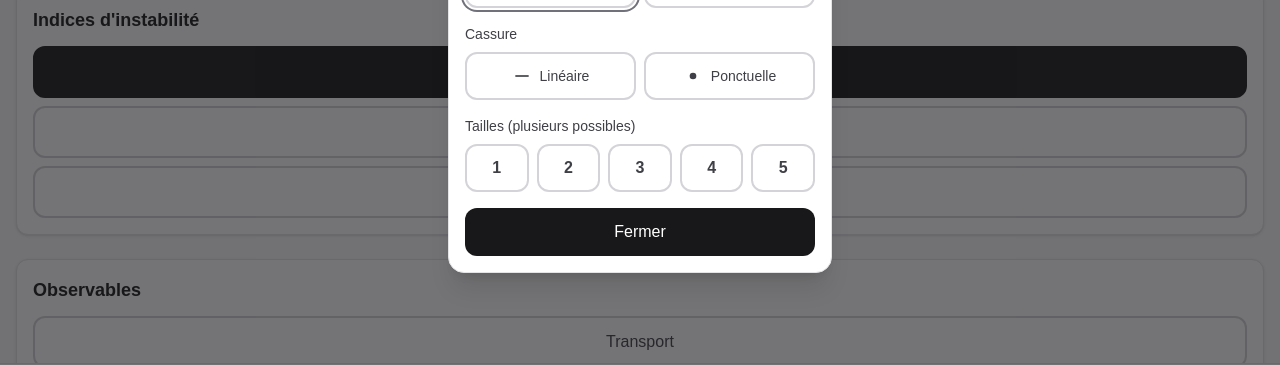
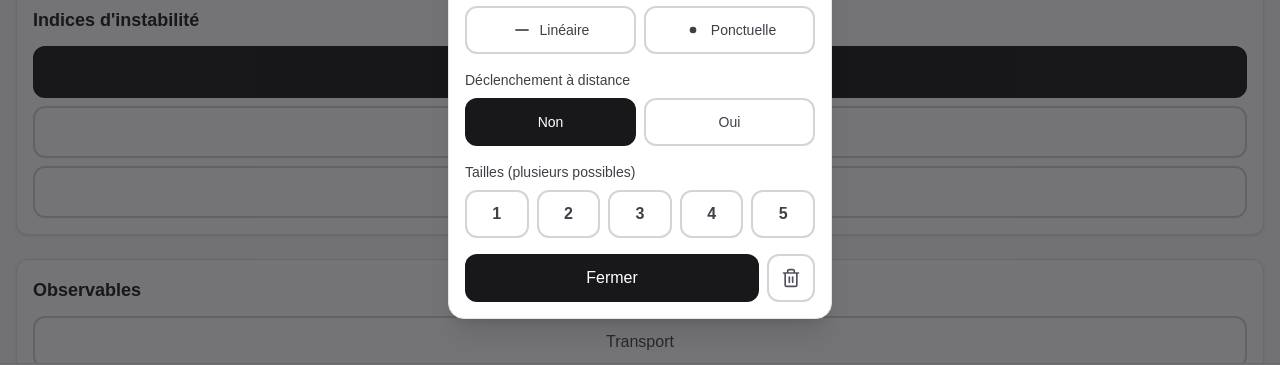
Before and after one commit to olaurendeau/poc-nivo, a Next.js app: page /observation/new in a window 1280 px wide. Both pictures are taken after a click on the button "Avalanche récente". Shown: the part 751-1116 px from the top of the page. Built offline with nearby package versions, Linux system fonts and the light colour scheme; no server answers.

Commit message:
feat(obs): add remote trigger

```diff
--- a/src/app/observation/[id]/page.tsx
+++ b/src/app/observation/[id]/page.tsx
@@ -61,7 +61,7 @@ export default async function ObservationPage({ params }: ObservationPageProps)
   const freshness = formatFreshness(observedAt);
 
   const avalancheDetails = obs.indices.details?.avalanche as
-    | { type?: string; cassure?: string; tailles?: number[] }
+    | { type?: string; cassure?: string; tailles?: number[]; declenchementARemote?: boolean }
     | undefined;
 
   return (
--- a/src/components/observation/AvalancheModal.tsx
+++ b/src/components/observation/AvalancheModal.tsx
@@ -17,6 +17,7 @@ type AvalancheModalProps = {
   value: AvalancheDetails;
   onChange: (details: AvalancheDetails) => void;
   onClose: () => void;
+  onRemove?: () => void;
 };
 
 const IconSpontane = ({ className }: { className?: string }) => (
@@ -43,11 +44,20 @@ const IconPonctuel = ({ className }: { className?: string }) => (
   </svg>
 );
 
+const IconPoubelle = ({ className }: { className?: string }) => (
+  <svg xmlns="http://www.w3.org/2000/svg" viewBox="0 0 24 24" fill="none" stroke="currentColor" strokeWidth="2" strokeLinecap="round" strokeLinejoin="round" className={className}>
+    <path d="M3 6h18M19 6v14a2 2 0 01-2 2H7a2 2 0 01-2-2V6m3 0V4a2 2 0 012-2h4a2 2 0 012 2v2" />
+    <line x1="10" y1="11" x2="10" y2="17" />
+    <line x1="14" y1="11" x2="14" y2="17" />
+  </svg>
+);
+
 export const AvalancheModal = ({
   open,
   value,
   onChange,
   onClose,
+  onRemove,
 }: AvalancheModalProps) => {
   const panelRef = useRef<HTMLDivElement>(null);
 
@@ -85,6 +95,10 @@ export const AvalancheModal = ({
       ? current.filter((t) => t !== taille)
       : [...current, taille].sort((a, b) => a - b);
     onChange({ ...value, tailles: next.length > 0 ? next : undefined });
+  };
+
+  const handleDeclenchementARemoteChange = (declenchementARemote: boolean) => {
+    onChange({ ...value, declenchementARemote });
   };
 
   return (
@@ -175,6 +189,34 @@ export const AvalancheModal = ({
 
           <fieldset className="space-y-2">
             <legend className="text-sm font-medium text-zinc-700">
+              Déclenchement à distance
+            </legend>
+            <div className="flex gap-2">
+              {([false, true] as const).map((flag) => {
+                const isSelected =
+                  (value.declenchementARemote ?? false) === flag;
+                return (
+                  <button
+                    key={String(flag)}
+                    type="button"
+                    onClick={() => handleDeclenchementARemoteChange(flag)}
+                    className={`flex min-h-[48px] flex-1 items-center justify-center rounded-xl border-2 px-3 py-2 text-sm font-medium focus:outline-none focus:ring-2 focus:ring-zinc-500 focus:ring-offset-2 ${
+                      isSelected
+                        ? "border-zinc-900 bg-zinc-900 text-white"
+                        : "border-zinc-300 bg-white text-zinc-700 hover:border-zinc-500"
+                    }`}
+                    aria-pressed={isSelected}
+                    aria-label={flag ? "Oui, déclenchement à distance" : "Non"}
+                  >
+                    {flag ? "Oui" : "Non"}
+                  </button>
+                );
+              })}
+            </div>
+          </fieldset>
+
+          <fieldset className="space-y-2">
+            <legend className="text-sm font-medium text-zinc-700">
               Tailles (plusieurs possibles)
             </legend>
             <div className="flex gap-2">
@@ -201,14 +243,26 @@ export const AvalancheModal = ({
           </fieldset>
         </div>
 
+        <div className="mt-4 flex items-center gap-2">
           <button
             type="button"
             onClick={onClose}
-          className="mt-4 flex min-h-[48px] w-full items-center justify-center rounded-xl bg-zinc-900 px-4 py-3 text-base font-medium text-white hover:bg-zinc-700 focus:outline-none focus:ring-2 focus:ring-zinc-500 focus:ring-offset-2"
+            className="flex min-h-[48px] flex-1 items-center justify-center rounded-xl bg-zinc-900 px-4 py-3 text-base font-medium text-white hover:bg-zinc-700 focus:outline-none focus:ring-2 focus:ring-zinc-500 focus:ring-offset-2"
             aria-label="Fermer"
           >
             Fermer
           </button>
+          {onRemove ? (
+            <button
+              type="button"
+              onClick={onRemove}
+              className="flex min-h-[48px] min-w-[48px] shrink-0 items-center justify-center rounded-xl border-2 border-zinc-300 bg-white text-zinc-600 hover:border-zinc-500 hover:text-zinc-900 focus:outline-none focus:ring-2 focus:ring-zinc-500 focus:ring-offset-2"
+              aria-label="Retirer l'indice avalanche"
+            >
+              <IconPoubelle className="h-5 w-5" />
+            </button>
+          ) : null}
+        </div>
       </div>
     </div>
   );
--- a/src/components/observation/CriticalityCalculationModal.tsx
+++ b/src/components/observation/CriticalityCalculationModal.tsx
@@ -16,6 +16,10 @@ const CALCULATION_LINES = [
   {
     title: "Avalanche avec tailles",
     detail: "1–3 → Marqué, 4 → Fort, 5 → Très fort",
+  },
+  {
+    title: "Déclenchement à distance",
+    detail: "Signe typique de risque fort à très fort → niveau minimum Fort (4)",
   },
   {
     title: "Sans avalanche",
--- a/src/components/observation/IndicesDisplay.tsx
+++ b/src/components/observation/IndicesDisplay.tsx
@@ -12,7 +12,12 @@ const INDICE_ICONS: Record<IndiceKey, React.ComponentType<{ className?: string }
 
 type IndicesDisplayProps = {
   indices: IndiceKey[];
-  avalancheDetails?: { type?: string; cassure?: string; tailles?: number[] };
+  avalancheDetails?: {
+    type?: string;
+    cassure?: string;
+    tailles?: number[];
+    declenchementARemote?: boolean;
+  };
 };
 
 export const IndicesDisplay = ({
@@ -56,7 +61,12 @@ const AVALANCHE_CASSURE_LABELS: Record<string, string> = {
 };
 
 type AvalancheDetailsRowProps = {
-  details: { type?: string; cassure?: string; tailles?: number[] };
+  details: {
+    type?: string;
+    cassure?: string;
+    tailles?: number[];
+    declenchementARemote?: boolean;
+  };
 };
 
 const AvalancheDetailsRow = ({ details }: AvalancheDetailsRowProps) => {
@@ -67,6 +77,9 @@ const AvalancheDetailsRow = ({ details }: AvalancheDetailsRowProps) => {
   if (details.cassure) {
     parts.push(AVALANCHE_CASSURE_LABELS[details.cassure] ?? details.cassure);
   }
+  if (details.declenchementARemote) {
+    parts.push("Déclenchement à distance");
+  }
   if (details.tailles?.length) {
     parts.push(`Taille(s) : ${details.tailles.join(", ")}`);
   }
--- a/src/components/observation/IndicesSection.tsx
+++ b/src/components/observation/IndicesSection.tsx
@@ -18,6 +18,7 @@ const formatAvalancheSummary = (d: AvalancheDetails): string => {
   const parts: string[] = [];
   if (d.type) parts.push(AVALANCHE_TYPE_LABELS[d.type]);
   if (d.cassure) parts.push(d.cassure === "lineaire" ? "Linéaire" : "Ponctuelle");
+  if (d.declenchementARemote) parts.push("À distance");
   if (d.tailles?.length) parts.push(d.tailles.join(", "));
   return parts.join(" · ");
 };
@@ -55,8 +56,10 @@ export const IndicesSection = ({
 
   const handleToggle = (key: IndiceKey) => {
     const willBeSelected = !value.includes(key);
-    if (key === "avalanche" && willBeSelected) {
-      onChange(toggleIndice(value, key));
+    if (key === "avalanche") {
+      if (willBeSelected) {
+        onChange(toggleIndice(value, key));
+      }
       setAvalancheModalOpen(true);
     } else {
       onChange(toggleIndice(value, key));
@@ -123,6 +126,10 @@ export const IndicesSection = ({
         value={avalancheDetails}
         onChange={onAvalancheDetailsChange ?? (() => {})}
         onClose={handleCloseAvalancheModal}
+        onRemove={() => {
+          onChange(toggleIndice(value, "avalanche"));
+          setAvalancheModalOpen(false);
+        }}
       />
     </section>
   );
--- a/src/lib/criticality.ts
+++ b/src/lib/criticality.ts
@@ -38,7 +38,7 @@ export const CRITICALITY_MARKER_COLORS: Record<CriticalityLevel, string> = {
 
 /** Message court sur la criticité (sans détail du calcul). */
 export const CRITICALITY_EXPLANATION =
-  "Indices d'instabilité observés sur le terrain.";
+  "Indices d'instabilité observés sur le terrain. Déclenchement à distance = risque fort à très fort.";
 
 /** Nombre de jours pour perdre un palier de criticité. */
 export const CRITICALITY_ATTENUATION_DAYS = 3;
@@ -48,33 +48,44 @@ type ObservationInput = {
   observables: string[];
   /** Tailles avalanche (1-5) si indice avalanche présent. Prioritaire pour la criticité. */
   avalancheTailles?: number[];
+  /** Déclenchement à distance : signe typique de risque fort à très fort (niveau min. 4). */
+  declenchementARemote?: boolean;
 };
 
 /**
  * Calcule le niveau de criticité (1-5) à partir des indices et observables.
  * Si avalanche avec tailles : 1-3 → Marqué (3), 4 → Fort (4), 5 → Très fort (5).
+ * Déclenchement à distance : signe typique de risque fort à très fort → min. Fort (4).
  * Sinon : indices poids 2, observables poids 1. Score 0 → 1, 1-2 → 2, 3-4 → 3, 5-6 → 4, 7+ → 5.
  */
 export const computeCriticality = (input: ObservationInput): CriticalityLevel => {
   const hasAvalanche = input.indices?.includes("avalanche") ?? false;
   const tailles = input.avalancheTailles ?? [];
+  const declenchementARemote = input.declenchementARemote ?? false;
+
+  let level: CriticalityLevel;
 
   if (hasAvalanche && tailles.length > 0) {
     const maxTaille = Math.max(...tailles);
-    if (maxTaille <= 3) return 3; // Marqué (tailles 1, 2, 3)
-    if (maxTaille === 4) return 4; // Fort
-    return 5; // Très fort (taille 5)
+    if (maxTaille <= 3) level = 3; // Marqué (tailles 1, 2, 3)
+    else if (maxTaille === 4) level = 4; // Fort
+    else level = 5; // Très fort (taille 5)
+  } else {
+    const indicesCount = input.indices?.length ?? 0;
+    const observablesCount = input.observables?.length ?? 0;
+    const score = indicesCount * 2 + observablesCount;
+
+    if (score === 0) level = 1;
+    else if (score <= 2) level = 2;
+    else if (score <= 4) level = 3;
+    else if (score <= 6) level = 4;
+    else level = 5;
   }
 
-  const indicesCount = input.indices?.length ?? 0;
-  const observablesCount = input.observables?.length ?? 0;
-  const score = indicesCount * 2 + observablesCount;
-
-  if (score === 0) return 1;
-  if (score <= 2) return 2;
-  if (score <= 4) return 3;
-  if (score <= 6) return 4;
-  return 5;
+  if (declenchementARemote && hasAvalanche && level < 4) {
+    return 4; // Signe typique de risque fort à très fort
+  }
+  return level;
 };
 
 /**
--- a/src/lib/observations.ts
+++ b/src/lib/observations.ts
@@ -34,15 +34,23 @@ export const getObservationsForMap =
 
     return rows.map((r) => {
       const indicesData = r.indices as
-        | { keys?: string[]; details?: { avalanche?: { tailles?: number[] } } }
+        | {
+            keys?: string[];
+            details?: {
+              avalanche?: { tailles?: number[]; declenchementARemote?: boolean };
+            };
+          }
         | null;
       const indices = indicesData?.keys ?? [];
       const observables = (r.observables as string[] | null) ?? [];
       const avalancheTailles = indicesData?.details?.avalanche?.tailles;
+      const declenchementARemote =
+        indicesData?.details?.avalanche?.declenchementARemote;
       const baseCriticality = computeCriticality({
         indices,
         observables,
         avalancheTailles,
+        declenchementARemote,
       });
       const observedAt =
         r.observedAt ?? r.createdAt ?? new Date().toISOString();
@@ -104,13 +112,16 @@ export const getObservationById = async (
 
   const indicesData = (row.indices ?? { keys: [] }) as {
     keys: string[];
-    details?: { avalanche?: { tailles?: number[] } };
+    details?: {
+      avalanche?: { tailles?: number[]; declenchementARemote?: boolean };
+    };
   };
   const observables = (row.observables ?? []) as string[];
   const baseCriticality = computeCriticality({
     indices: indicesData.keys,
     observables,
     avalancheTailles: indicesData.details?.avalanche?.tailles,
+    declenchementARemote: indicesData.details?.avalanche?.declenchementARemote,
   });
   const observedAt = row.observedAt ?? row.createdAt ?? new Date();
   const criticality_level = applyCriticalityTimeAttenuation(
--- a/src/types/observation.ts
+++ b/src/types/observation.ts
@@ -40,6 +40,8 @@ export type AvalancheDetails = {
   type?: AvalancheType;
   cassure?: AvalancheCassure;
   tailles?: AvalancheTaille[];
+  /** Déclenchement à distance (avalanche déclenchée depuis une zone éloignée). */
+  declenchementARemote?: boolean;
 };
 
 export const AVALANCHE_TYPE_LABELS: Record<AvalancheType, string> = {
```
Lines whose indentation alone changed are shown as unchanged.
